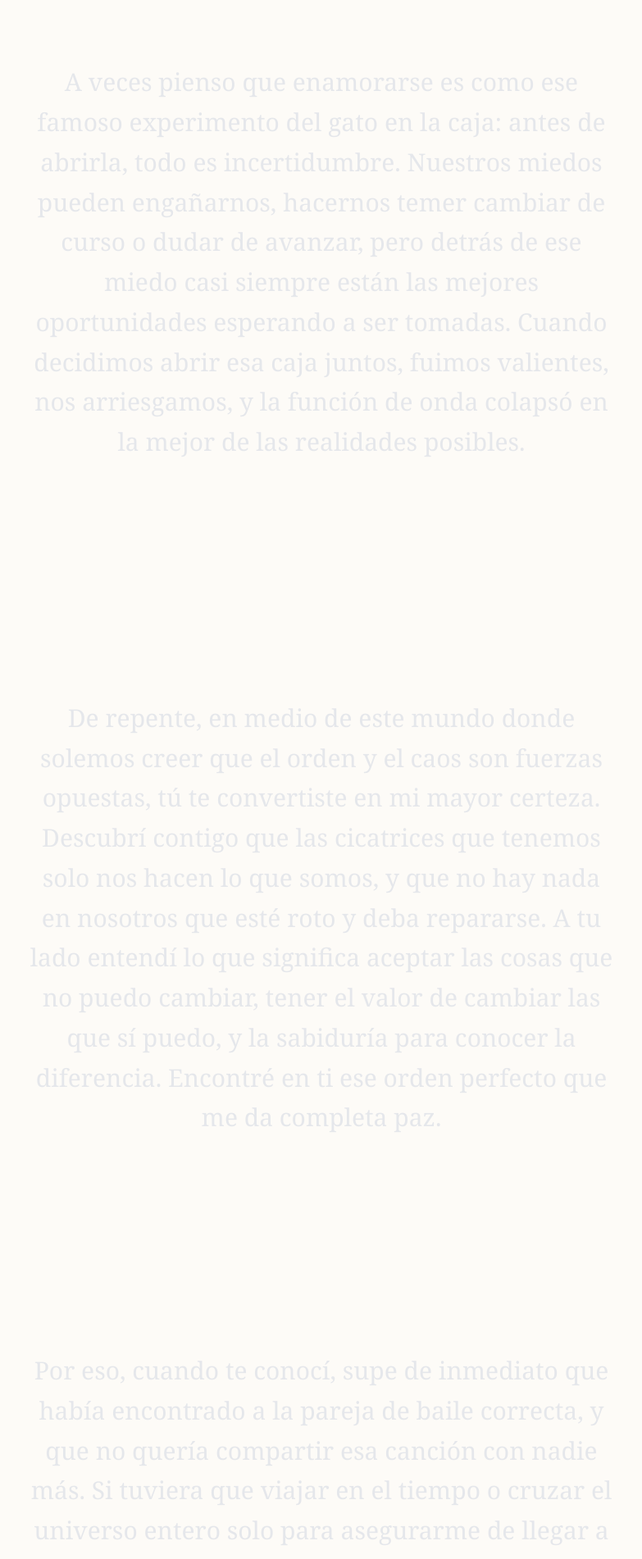
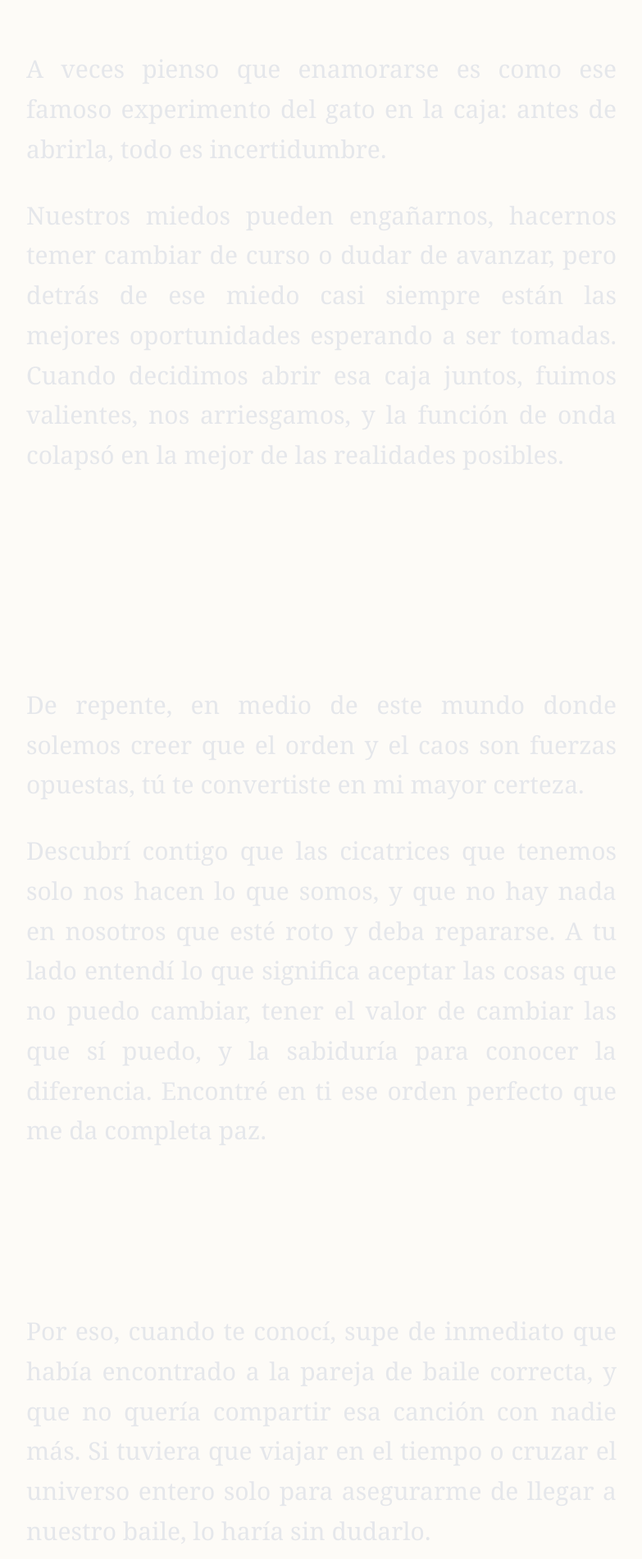
Before and after one commit to Juandicho13/aniversario-mariana, a Next.js app: page / in a window 1280 px wide. Shown: the part 880-2782 px from the top of the page at 82% size, without its empty margins (248-1031 px from the left). Built offline with nearby package versions, Linux system fonts and the light colour scheme; a web font is replaced by a local one.

Commit message:
Diseño justificado, separación de párrafos y easter eggs

```diff
--- a/app/page.tsx
+++ b/app/page.tsx
@@ -10,121 +10,123 @@ export default function AniversarioCarta() {
     offset: ["start start", "end end"],
   });
 
-  // Transiciones de color de fondo según el scroll
-  // 0% -> Papel (Crema) | 20% -> Espacio (Negro) | 40% -> Azul Medianoche | 60% -> Taller (Azul oscuro tecnológico) | 80% -> Negro profundos
+  // Transiciones de color de fondo (Aseguramos que termine en negro profundo)
   const backgroundColor = useTransform(
     scrollYProgress,
-    [0, 0.15, 0.4, 0.6, 0.85],
-    ["#fdfbf7", "#050505", "#0a1128", "#020b14", "#000000"]
-  );
-
-  const textColor = useTransform(
-    scrollYProgress,
-    [0, 0.1],
-    ["#1f2937", "#f3f4f6"]
+    [0, 0.15, 0.4, 0.6, 0.9],
+    ["#fdfbf7", "#050505", "#0a1128", "#020b14", "#050505"]
   );
 
   return (
     <motion.div
       ref={containerRef}
-      style={{ backgroundColor, color: textColor }}
-      className="relative w-full min-h-[700vh] transition-colors duration-700 font-serif selection:bg-white/30"
+      style={{ backgroundColor }}
+      // Se agregó bg-[#050505] como respaldo por si falla el scroll
+      className="relative w-full min-h-[700vh] bg-[#050505] transition-colors duration-700 font-serif selection:bg-white/30"
     >
-      {/* SECCIÓN 1: EL INICIO (Papel a Espacio) */}
+      {/* SECCIÓN 1: EL INICIO */}
       <Section opacityDelay={0.2}>
-        <p className="text-2xl md:text-4xl leading-relaxed max-w-2xl text-center px-6">
-          <span className="font-bold text-3xl md:text-5xl mb-6 block">
+        {/* 💌 REFERENCIA: A todos los chicos de los que me enamoré (Lara Jean) */}
+        <p className="text-xl md:text-3xl leading-relaxed max-w-3xl text-justify px-6 text-gray-900">
+          <span className="font-bold text-3xl md:text-5xl mb-8 block text-center">
             Querida Mariana,
           </span>
           un día cualquiera, en un momento cualquiera... mi universo entero se reescribió.
         </p>
       </Section>
 
-      {/* SECCIÓN 2: LA INCERTIDUMBRE (Schrödinger y Flash) */}
+      {/* SECCIÓN 2: LA INCERTIDUMBRE */}
       <Section>
-        {/* Efecto Flash oculto: un destello rápido al hacer scroll */}
-        <motion.div
-          initial={{ opacity: 0, x: "-100%" }}
-          whileInView={{ opacity: [0, 1, 0], x: "100%" }}
-          transition={{ duration: 0.8, ease: "easeInOut" }}
-          className="absolute top-1/2 left-0 w-full h-1 bg-yellow-400/50 shadow-[0_0_30px_5px_rgba(250,204,21,0.6)] z-0 pointer-events-none"
-        />
-        <p className="text-xl md:text-3xl leading-relaxed max-w-3xl text-center px-6 relative z-10 text-gray-200">
-          A veces pienso que enamorarse es como ese famoso experimento del gato en la caja: antes de abrirla, todo es incertidumbre. Nuestros miedos pueden engañarnos, hacernos temer cambiar de curso o dudar de avanzar, pero detrás de ese miedo casi siempre están las mejores oportunidades esperando a ser tomadas. Cuando decidimos abrir esa caja juntos, fuimos valientes, nos arriesgamos, y la función de onda colapsó en la mejor de las realidades posibles.
+        {/* 📦 REFERENCIA: The Big Bang Theory (El gato de Schrödinger) */}
+        <p className="text-xl md:text-3xl leading-relaxed max-w-3xl text-justify px-6 mb-8 text-gray-200">
+          A veces pienso que enamorarse es como ese famoso experimento del gato en la caja: antes de abrirla, todo es incertidumbre.
+        </p>
+
+        {/* ⚡️ REFERENCIA: The Flash (El discurso sobre el miedo y el colapso de la realidad) */}
+        <p className="text-xl md:text-3xl leading-relaxed max-w-3xl text-justify px-6 text-gray-200">
+          Nuestros miedos pueden engañarnos, hacernos temer cambiar de curso o dudar de avanzar, pero detrás de ese miedo casi siempre están las mejores oportunidades esperando a ser tomadas. Cuando decidimos abrir esa caja juntos, fuimos valientes, nos arriesgamos, y la función de onda colapsó en la mejor de las realidades posibles.
         </p>
       </Section>
 
-      {/* SECCIÓN 3: EL ORDEN Y EL CAOS (Ultrón) */}
+      {/* SECCIÓN 3: EL ORDEN Y EL CAOS */}
       <Section>
-        <p className="text-xl md:text-3xl leading-relaxed max-w-3xl text-center px-6 text-gray-200">
-          De repente, en medio de este mundo donde solemos creer que el orden y el caos son fuerzas opuestas, tú te convertiste en mi mayor certeza. Descubrí contigo que las cicatrices que tenemos solo nos hacen lo que somos, y que no hay nada en nosotros que esté roto y deba repararse. A tu lado entendí lo que significa aceptar las cosas que no puedo cambiar, tener el valor de cambiar las que sí puedo, y la sabiduría para conocer la diferencia. Encontré en ti ese orden perfecto que me da completa paz.
+        {/* 🤖 REFERENCIA: Avengers Era de Ultrón (Conversación final de Visión y Ultrón) */}
+        <p className="text-xl md:text-3xl leading-relaxed max-w-3xl text-justify px-6 mb-8 text-gray-200">
+          De repente, en medio de este mundo donde solemos creer que el orden y el caos son fuerzas opuestas, tú te convertiste en mi mayor certeza.
+        </p>
+
+        {/* ⚡️ REFERENCIA: Flashpoint (Aceptar las cicatrices y la Oración de la Serenidad) */}
+        <p className="text-xl md:text-3xl leading-relaxed max-w-3xl text-justify px-6 text-gray-200">
+          Descubrí contigo que las cicatrices que tenemos solo nos hacen lo que somos, y que no hay nada en nosotros que esté roto y deba repararse. A tu lado entendí lo que significa aceptar las cosas que no puedo cambiar, tener el valor de cambiar las que sí puedo, y la sabiduría para conocer la diferencia. Encontré en ti ese orden perfecto que me da completa paz.
         </p>
       </Section>
 
-      {/* SECCIÓN 4: EL BAILE Y EL HOGAR (Capitán América y Thor) */}
+      {/* SECCIÓN 4: EL BAILE Y EL HOGAR */}
       <Section>
-        <p className="text-xl md:text-3xl leading-relaxed max-w-3xl text-center px-6 text-gray-200">
-          Por eso, cuando te conocí, supe de inmediato que había encontrado a la pareja de baile correcta, y que no quería compartir esa canción con nadie más. Si tuviera que viajar en el tiempo o cruzar el universo entero solo para asegurarme de llegar a nuestro baile, lo haría sin dudarlo. No importa cuántos mundos existan, ni las tormentas que haya que enfrentar, porque a tu lado es donde encuentro mi verdadero hogar. Dicen que todos necesitamos a alguien que nos dé valor, que nos haga nobles y que nos impulse a ser mejores; descubrir esa luz dentro de ti me ha convertido en ese hombre, en alguien digno, y siempre, en cualquier universo, te voy a elegir a ti.
+        {/* 🛡️ REFERENCIA: Capitán América (El baile pendiente con Peggy Carter y viajar en el tiempo) */}
+        <p className="text-xl md:text-3xl leading-relaxed max-w-3xl text-justify px-6 mb-8 text-gray-200">
+          Por eso, cuando te conocí, supe de inmediato que había encontrado a la pareja de baile correcta, y que no quería compartir esa canción con nadie más. Si tuviera que viajar en el tiempo o cruzar el universo entero solo para asegurarme de llegar a nuestro baile, lo haría sin dudarlo.
+        </p>
+
+        {/* 🔨 REFERENCIA: Thor (Jane Foster haciéndolo digno) + 🕷️ Spider-Man (Tía May en Spider-Man 2) */}
+        <p className="text-xl md:text-3xl leading-relaxed max-w-3xl text-justify px-6 text-gray-200">
+          No importa cuántos mundos existan, ni las tormentas que haya que enfrentar, porque a tu lado es donde encuentro mi verdadero hogar. Dicen que todos necesitamos a alguien que nos dé valor, que nos haga nobles y que nos impulse a ser mejores; descubrir esa luz dentro de ti me ha convertido en ese hombre, en alguien digno, y siempre, en cualquier universo, te voy a elegir a ti.
         </p>
       </Section>
 
-      {/* SECCIÓN 5: EL TALLER Y LA PISTA (Iron Man y F1) */}
+      {/* SECCIÓN 5: EL TALLER Y LA PISTA */}
       <Section>
-        {/* Efecto Reactor Arc latiendo suavemente de fondo */}
-        <motion.div
-          animate={{ scale: [1, 1.05, 1], opacity: [0.1, 0.2, 0.1] }}
-          transition={{ repeat: Infinity, duration: 3, ease: "easeInOut" }}
-          className="absolute w-[400px] h-[400px] rounded-full border-[2px] border-cyan-400/20 shadow-[0_0_100px_rgba(34,211,238,0.1)] z-0 pointer-events-none"
-        />
-        <p className="text-xl md:text-3xl leading-relaxed max-w-3xl text-center px-6 relative z-10 text-gray-200">
-          Saber que te tengo a mi lado es lo que me impulsa todos los días. Sé que a veces mi mente va a la velocidad de la luz, llenándome de planes, de proyectos y construyendo mil cosas a la vez. Puede parecer que estoy armando una armadura tras otra de madrugada, pero en el fondo, todo ese esfuerzo es solo porque necesito cuidar lo que tenemos y proteger la única cosa en este mundo sin la cual no puedo vivir. Y esa eres tú. Pero incluso cuando me acelero y siento que debo solucionarlo todo, tú me ayudas a ver que no todos los problemas tienen solución, y que a veces, simplemente, tienes que soltar.
-          <br /><br />
+        {/* ⚙️ REFERENCIA: Iron Man (Tony Stark en el sótano creando armaduras para proteger a Pepper) */}
+        <p className="text-xl md:text-3xl leading-relaxed max-w-3xl text-justify px-6 mb-8 text-gray-200 relative z-10">
+          Saber que te tengo a mi lado es lo que me impulsa todos los días. Sé que a veces mi mente va a la velocidad de la luz, llenándome de planes, de proyectos y construyendo mil cosas a la vez. Puede parecer que estoy armando una armadura tras otra de madrugada, pero en el fondo, todo ese esfuerzo es solo porque necesito cuidar lo que tenemos y proteger la única cosa en este mundo sin la cual no puedo vivir. Y esa eres tú.
+        </p>
+
+        {/* ⚡️ REFERENCIA: The Flash (Aprender a soltar lo que no tiene solución) */}
+        <p className="text-xl md:text-3xl leading-relaxed max-w-3xl text-justify px-6 mb-8 text-gray-200 relative z-10">
+          Pero incluso cuando me acelero y siento que debo solucionarlo todo, tú me ayudas a ver que no todos los problemas tienen solución, y que a veces, simplemente, tienes que soltar.
+        </p>
+
+        {/* 🏎️ REFERENCIA: Fórmula 1 (La sinergia del equipo, no rivales de pista) */}
+        <p className="text-xl md:text-3xl leading-relaxed max-w-3xl text-justify px-6 text-gray-200 relative z-10">
           Esa tranquilidad que me das es la que me hace entender que, en este mundo que tanto amamos, no somos pilotos peleando por la misma curva. Somos el mismo equipo. Tú eres quien me da calma por la radio cuando la pista se pone resbaladiza, la que me ayuda a pensar la mejor estrategia, y juntos somos los que marcamos el mejor tiempo por vuelta. Sinceramente, no hay campeonato que me interese correr, ni línea de meta que quiera cruzar, si no estás tú ahí para celebrarlo conmigo.
         </p>
       </Section>
 
       {/* SECCIÓN 6: EL JURAMENTO Y EL DESEO */}
       <Section>
-        {/* Aura Verde Esmeralda (Linterna Verde) */}
-        <motion.div
-          initial={{ opacity: 0 }}
-          whileInView={{ opacity: 1 }}
-          transition={{ duration: 2 }}
-          className="absolute inset-0 bg-[radial-gradient(ellipse_at_center,_var(--tw-gradient-stops))] from-green-500/10 via-transparent to-transparent z-0 pointer-events-none"
-        />
-        <div className="relative z-10 flex flex-col items-center">
-          <p className="text-xl md:text-3xl leading-relaxed max-w-3xl text-center px-6 text-gray-200 mb-12">
+        {/* 🐸 REFERENCIA: La Princesa y el Sapo (El sueño no está completo sin ti) */}
+        <p className="text-xl md:text-3xl leading-relaxed max-w-3xl text-justify px-6 mb-12 text-gray-200">
           Hoy cumplimos cuatro años, y cuando calculo todas las variables de mi futuro, hay una sola constante absoluta: mi sueño no estaría completo si no estás en él.
         </p>
 
-          <p className="text-2xl md:text-4xl italic font-light text-center px-6 text-white mb-12">
+        {/* 🟢 REFERENCIA: Linterna Verde (El juramento de protección) */}
+        <p className="text-2xl md:text-4xl italic font-light text-center px-6 text-white mb-12 drop-shadow-[0_0_15px_rgba(34,197,94,0.4)]">
           "Por eso, en el día más brillante, en la noche más oscura, siempre voy a ser tu escudo, tu apoyo y tu compañero en cada locura."
         </p>
 
-          <p className="text-xl md:text-3xl leading-relaxed max-w-3xl text-center px-6 text-gray-200">
+        {/* 🧅 REFERENCIA: Shrek (De veritas) + 🐱 El Gato con Botas (Una vida contigo es todo lo que deseo) */}
+        <p className="text-xl md:text-3xl leading-relaxed max-w-3xl text-justify px-6 mb-16 text-gray-200">
           Yo te amo de veritas, de veritas. Porque al final de todo, mi amor, una vida junto a ti es todo lo que puedo desear.
         </p>
 
-          <p className="mt-16 text-3xl md:text-5xl font-bold text-white tracking-widest">
+        <p className="mt-8 text-3xl md:text-5xl font-bold text-white tracking-widest text-center">
           Feliz aniversario. Juan.
         </p>
-        </div>
       </Section>
     </motion.div>
   );
 }
 
-// Componente reutilizable para cada sección de texto
-// Componente reutilizable para cada sección de texto
+// Componente reutilizable ajustado para mejor espaciado
 function Section({ children, opacityDelay = 0 }: { children: React.ReactNode, opacityDelay?: number }) {
   return (
-    <section className="min-h-screen w-full flex items-center justify-center relative py-32 overflow-hidden">
+    <section className="min-h-screen w-full flex flex-col items-center justify-center relative py-20 overflow-hidden">
       <motion.div
         initial={{ opacity: 0, y: 40 }}
         whileInView={{ opacity: 1, y: 0 }}
         transition={{ duration: 1.2, delay: opacityDelay, ease: "easeOut" }}
         viewport={{ once: false, amount: 0.3 }}
-        className="flex flex-col gap-6"
+        className="flex flex-col items-center w-full max-w-4xl"
       >
         {children}
       </motion.div>
```
Lines whose indentation alone changed are shown as unchanged.
